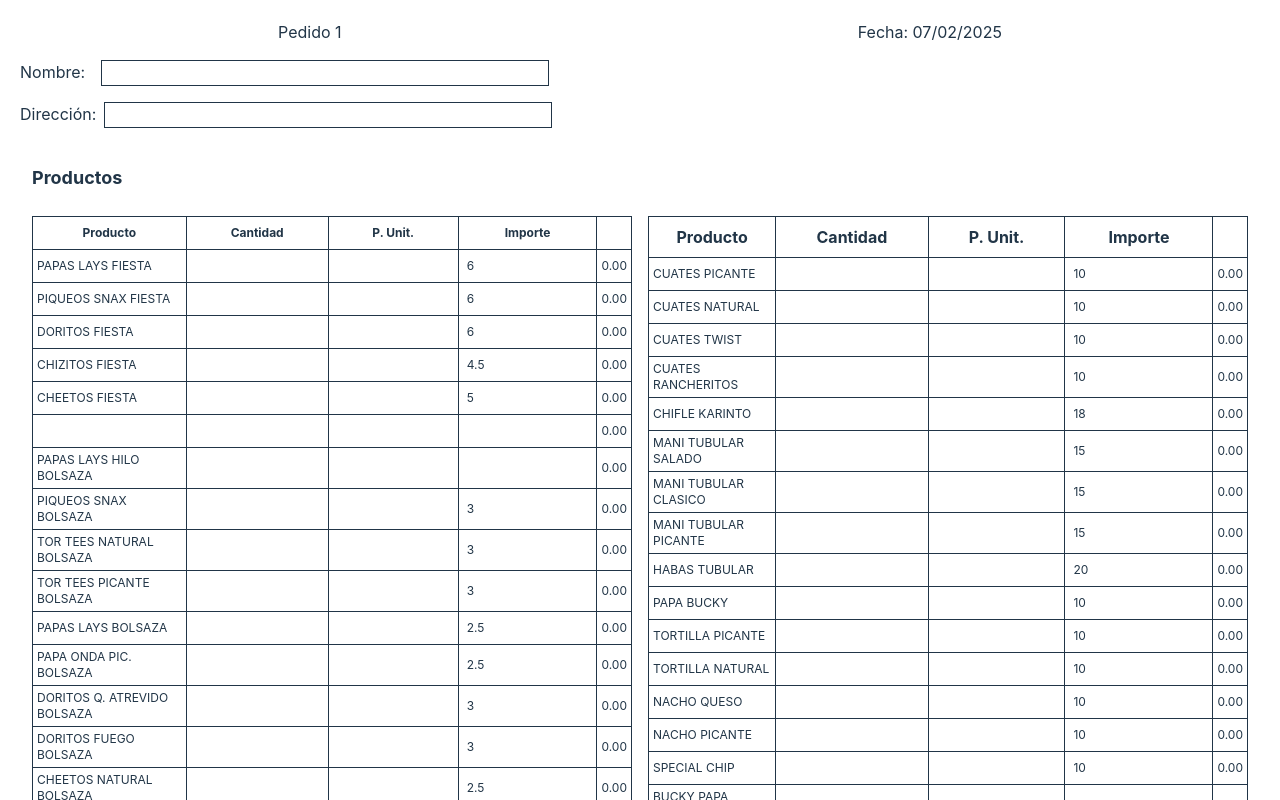
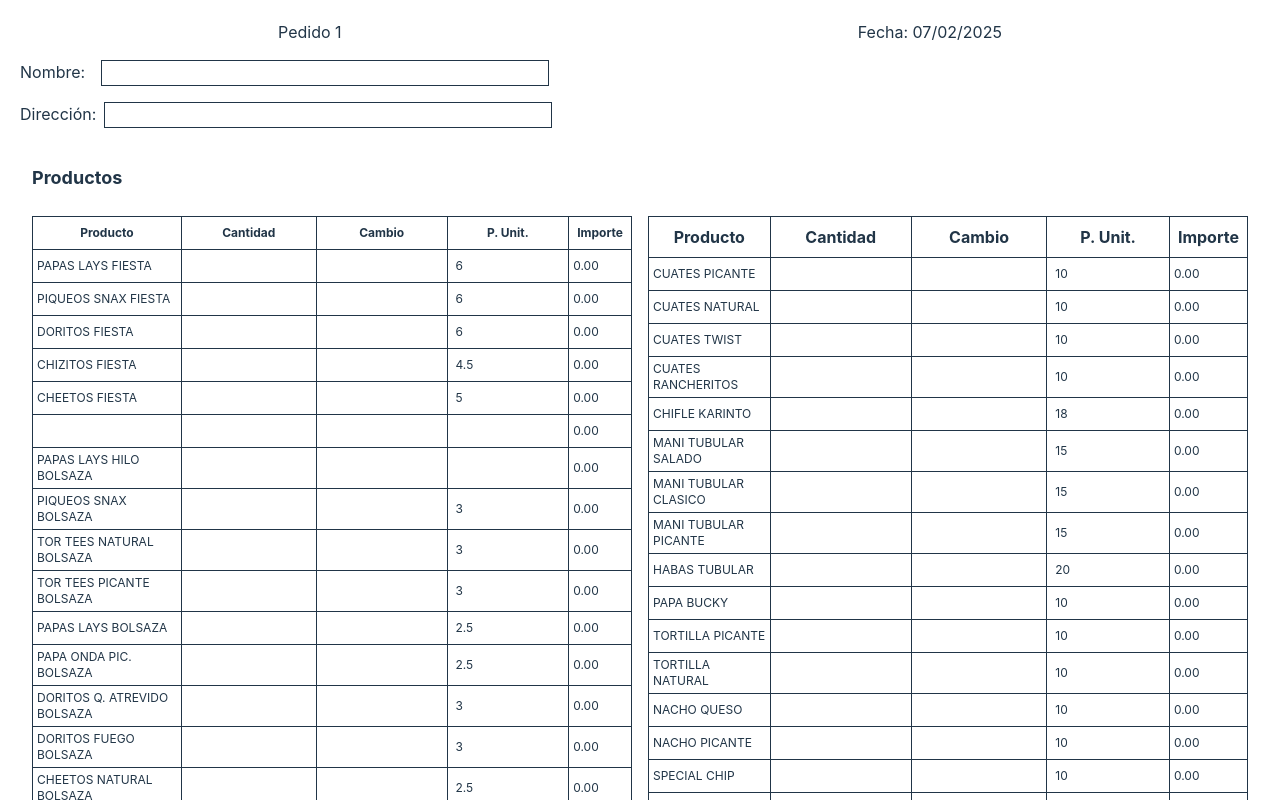
Before and after one commit to McJafet/Bucky-Web-Orders, a React (Vite) app: page / in a window 1280 px wide. Shown: the top 800 px of the page. Built offline with nearby package versions, Linux system fonts and the light colour scheme.

Commit message:
corrigiendo el head del table para cambios

```diff
--- a/src/components/PedidoTable.tsx
+++ b/src/components/PedidoTable.tsx
@@ -105,6 +105,18 @@
           type="number"
           value={row.original.cantidad || ""}
           onChange={(e) => handleChange(row.index, "cantidad", Number(e.target.value))}
+          className="border p-1 w-full"
+        />
+      ),
+    },
+    {
+      accessorKey: "cambio",
+      header: "Cambio",
+      cell: ({ row }) => (
+        <input
+          type="number"
+          value={row.original.cambio || ""}
+          onChange={(e) => handleChange(row.index, "cambio", Number(e.target.value))}
           className="border p-1 w-full"
         />
       ),
```
